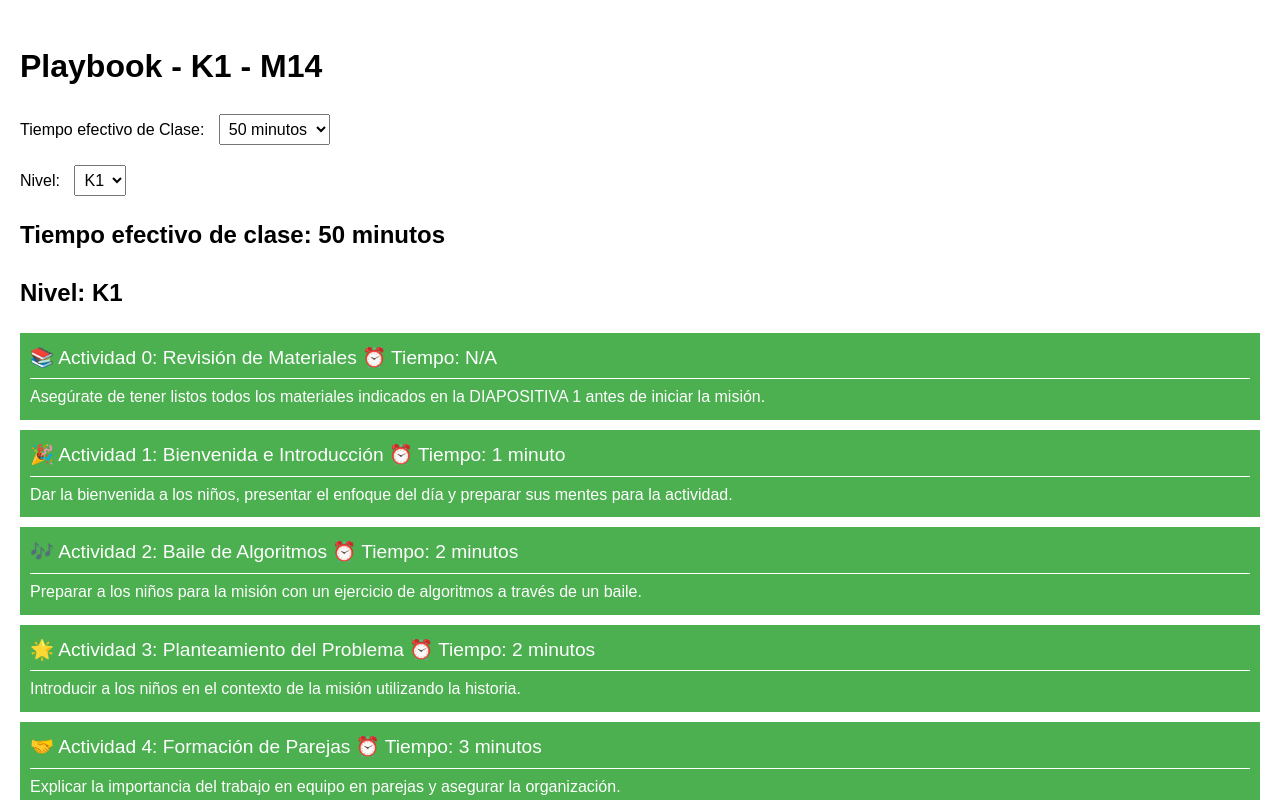
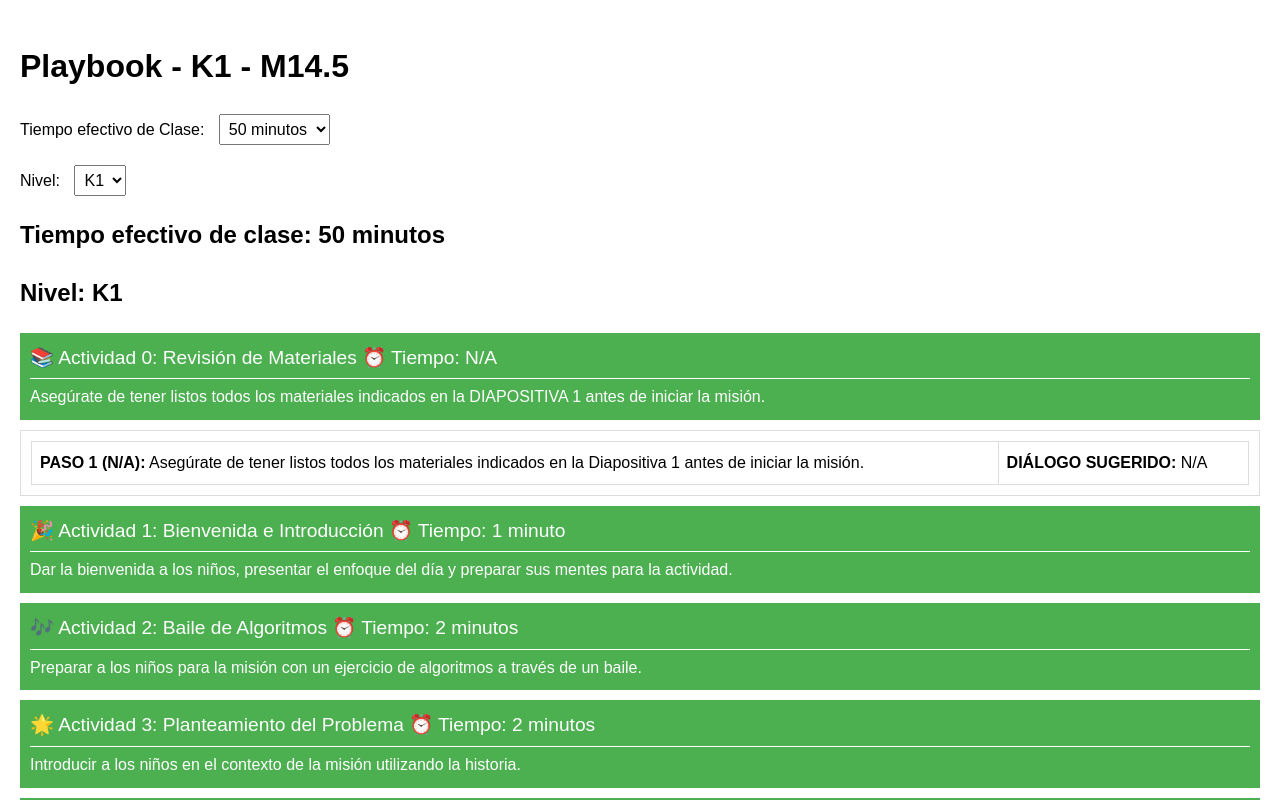
Before and after one commit to Santelot/K1_M14, a plain HTML site: page index.html in a window 1280 px wide. Both pictures are taken after a click on the element 640 px from the left and 376 px from the top of the page. Shown: the top 800 px of the page. Drawn offline with Linux system fonts and the light colour scheme.

Commit message:
Update index.html

```diff
--- a/index.html
+++ b/index.html
@@ -73,7 +73,7 @@
 </head>
 <body>
     <div class="container">
-        <h1>Playbook - K1 - M14</h1>
+        <h1>Playbook - K1 - M14.5</h1>
 
         <div class="dropdown">
             <label for="class-time">Tiempo efectivo de Clase:</label>
@@ -258,19 +258,16 @@
             </div>
         </div>
 
-
-
                <!-- ............................................Aquí terminarán las actividades........................................... -->
-
     </div>
 
     <script>
         function toggleContent(id) {
             var content = document.getElementById(id);
-        if (content.style.display === "block") {
-            content.style.display = "none";
+            if (content) {
+                content.style.display = content.style.display === "block" ? "none" : "block";
             } else {
-            content.style.display = "block";
+                console.error(`Element with ID '${id}' not found.`);
             }
         }
 
@@ -312,7 +309,7 @@
             {
                 "step": 2,
                 "time": { "30": 7, "40": 10, "50": 10 },
-                "accion": "Reproduce la DIAPOSITIVA 18 y entrega los códigos a los equipos uno a uno. Indica que sigan el patrón "rojo-azul-amarillo" hasta que se terminen los bloques.",
+                "accion": "Reproduce la DIAPOSITIVA 18 y entrega los códigos a los equipos uno a uno. Indica que sigan el patrón 'rojo-azul-amarillo' hasta que se terminen los bloques.",
                 "dialogo": "¡Adelante, CODE SQUAD! Vamos a construir la secuencia de farolillos mágicos. Usen el código que recibieron para organizar los farolillos en el orden correcto: rojo, azul, amarillo. ¡Recuerden que cada bloque representa un farolillo mágico! Trabajen juntos para lograrlo."
             }
         ],
@@ -362,7 +359,7 @@
             {
                 "step": 2,
                 "time": { "30": 7, "40": 10, "50": 10 },
-                "accion": "Reproduce la DIAPOSITIVA 19 y entrega los códigos a los equipos uno a uno. Indica que sigan el patrón "rojo-azul-amarillo-verde" hasta que se terminen los bloques.",
+                "accion": "Reproduce la DIAPOSITIVA 19 y entrega los códigos a los equipos uno a uno. Indica que sigan el patrón 'rojo-azul-amarillo-verde' hasta que se terminen los bloques.",
                 "dialogo": "¡Increíble trabajo, CODE SQUAD! Usen el código que recibieron para crear la secuencia de farolillos mágicos: rojo, azul, amarillo, verde. ¡Cada bloque cuenta una historia, y juntos iluminaremos el cielo de Lucero! Trabajen en equipo para lograrlo."
             }
         ],
@@ -412,7 +409,7 @@
             {
                 "step": 2,
                 "time": { "30": 7, "40": 10, "50": 10 },
-                "accion": "Reproduce la DIAPOSITIVA 20 y entrega los códigos a los equipos uno a uno. Indica que sigan el patrón "rojo-azul-amarillo-verde-morado" hasta que se terminen los bloques.",
+                "accion": "Reproduce la DIAPOSITIVA 20 y entrega los códigos a los equipos uno a uno. Indica que sigan el patrón 'rojo-azul-amarillo-verde-morado' hasta que se terminen los bloques.",
                 "dialogo": "¡Wow, CODE SQUAD! Ahora vamos a crear la secuencia más mágica de todas: rojo, azul, amarillo, verde, morado. Usen los bloques de su código para construir los farolillos mágicos en el orden correcto. ¡Juntos, llenaremos el cielo de color y magia!"
             }
         ],
@@ -492,3 +489,5 @@
 
         updateContent();
     </script>
+</body>
+</html>
```
Lines whose indentation alone changed are shown as unchanged.
